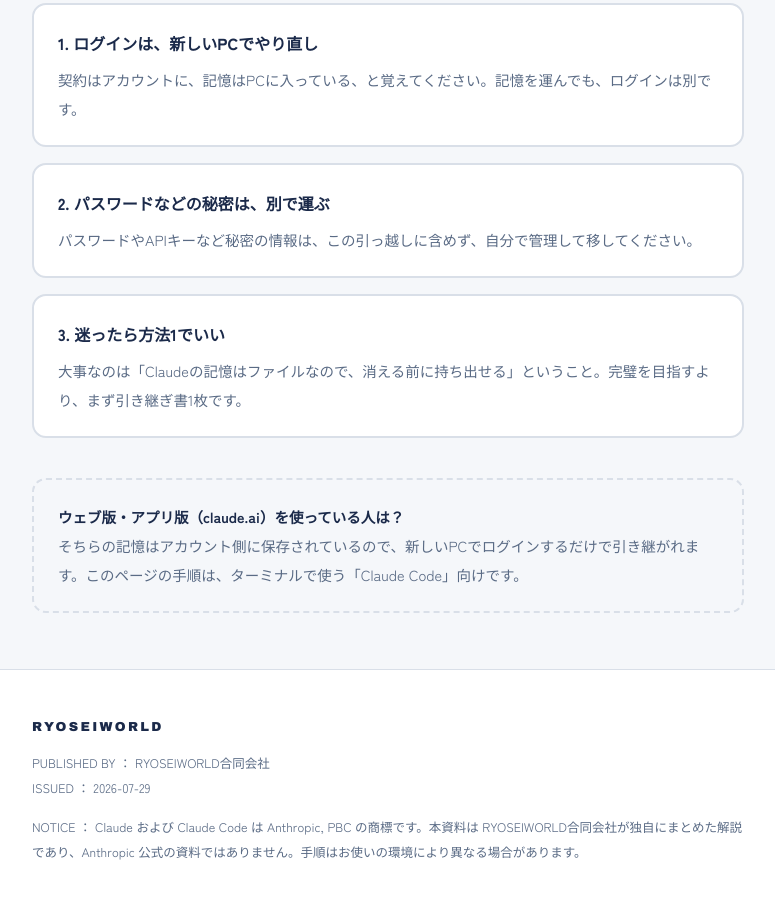
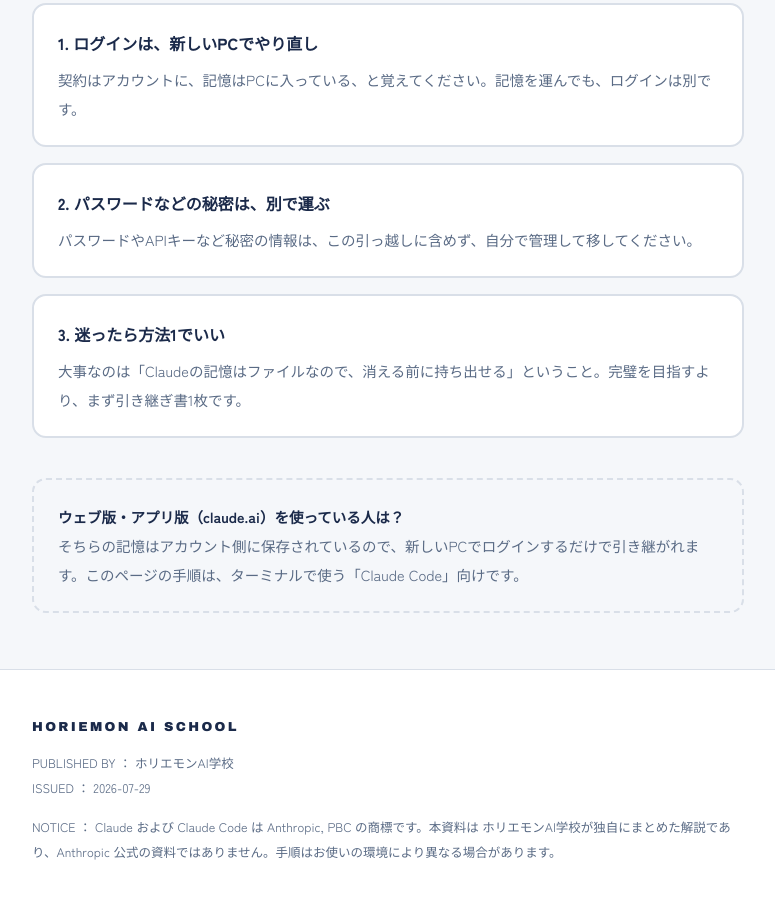
Before and after one commit to imai-design/claude-hikkoshi-guide, a plain HTML site: page index.html in a window 1280 px wide. Shown: the part 3680-4578 px from the top of the page, without its empty margins (252-1027 px from the left). Drawn offline with Linux system fonts and the light colour scheme.

Commit message:
fix: 発行名義をホリエモンAI学校に変更

```diff
--- a/index.html
+++ b/index.html
@@ -4,7 +4,7 @@
 <meta charset="UTF-8">
 <meta name="viewport" content="width=device-width, initial-scale=1.0">
 <meta name="color-scheme" content="light">
-<title>Claude引っ越しガイド ｜ RYOSEIWORLD</title>
+<title>Claude引っ越しガイド ｜ ホリエモンAI学校</title>
 <meta name="description" content="Claude Codeの記憶を新しいPCへ引っ越す方法。記憶はぜんぶファイルなので、箱に詰めて運べます。かんたんな方法と完全版の2通りを解説。">
 <link rel="preconnect" href="https://fonts.googleapis.com">
 <link rel="preconnect" href="https://fonts.gstatic.com" crossorigin>
@@ -592,10 +592,10 @@
 
 <footer>
   <div class="wrap">
-    <div class="brand">RYOSEIWORLD</div>
-    <div>PUBLISHED BY ： RYOSEIWORLD合同会社</div>
+    <div class="brand">HORIEMON AI SCHOOL</div>
+    <div>PUBLISHED BY ： ホリエモンAI学校</div>
     <div>ISSUED ： 2026-07-29</div>
-    <div class="notice">NOTICE ： Claude および Claude Code は Anthropic, PBC の商標です。本資料は RYOSEIWORLD合同会社が独自にまとめた解説であり、Anthropic 公式の資料ではありません。手順はお使いの環境により異なる場合があります。</div>
+    <div class="notice">NOTICE ： Claude および Claude Code は Anthropic, PBC の商標です。本資料は ホリエモンAI学校が独自にまとめた解説であり、Anthropic 公式の資料ではありません。手順はお使いの環境により異なる場合があります。</div>
   </div>
 </footer>
 
```
